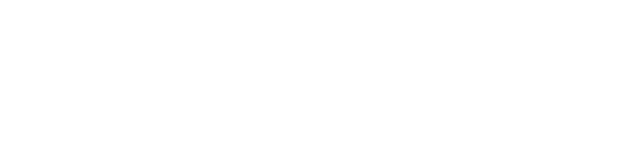
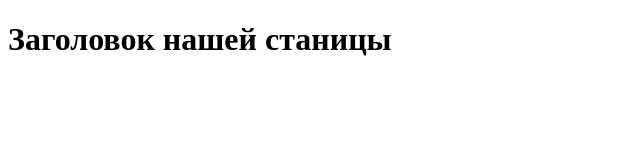
Before and after one commit to ShvetsovaTatiana/remote-test-2, a plain HTML site: page index.html in a window 1280 px wide. Shown: the whole page, without its empty margins (0-640 px from the left). Drawn offline with Linux system fonts and the light colour scheme.

Commit message:
Added h1

```diff
--- a/index.html
+++ b/index.html
@@ -1,11 +1,14 @@
 <!DOCTYPE html>
 <html lang="en">
+
 <head>
   <meta charset="UTF-8">
   <meta name="viewport" content="width=device-width, initial-scale=1.0">
   <title>My firsth page</title>
 </head>
+
 <body>
+  <h1>Заголовок нашей станицы</h1>
+</body>
 
-</body>
 </html>
```
